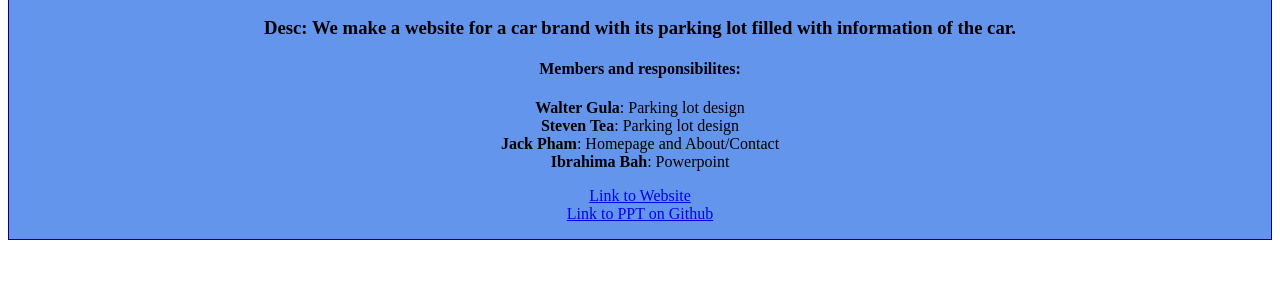
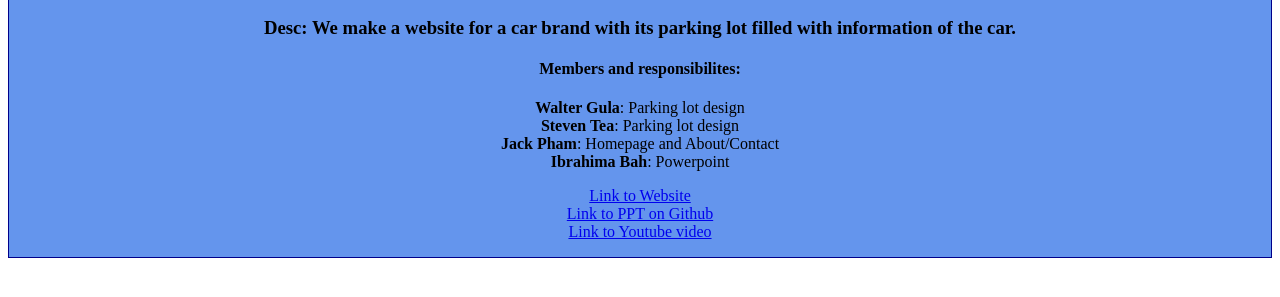
Before and after one commit to Jac-k1/Web-Pro-Project-1, a plain HTML site: page summary.html in a window 1280 px wide. Shown: the part 119-416 px from the top of the page. Drawn offline with Linux system fonts and the light colour scheme.

Commit message:
link to vid

```diff
--- a/summary.html
+++ b/summary.html
@@ -24,6 +24,8 @@
             <a href="https://codd.cs.gsu.edu/~wgula1/project1/index.html">Link to Website</a>
             <br>
             <a href="https://github.com/Jac-k1/Web-Pro-Project-1/blob/main/WebPro%20Group%206.pptx">Link to PPT on Github</a>
+            <br>
+            <a href="https://www.youtube.com/watch?v=ATJg_UOG6uU">Link to Youtube video</a>
         </p>
     </div>
 </body>
```
Also changed, not shown: summary_projct_1.txt (added).
